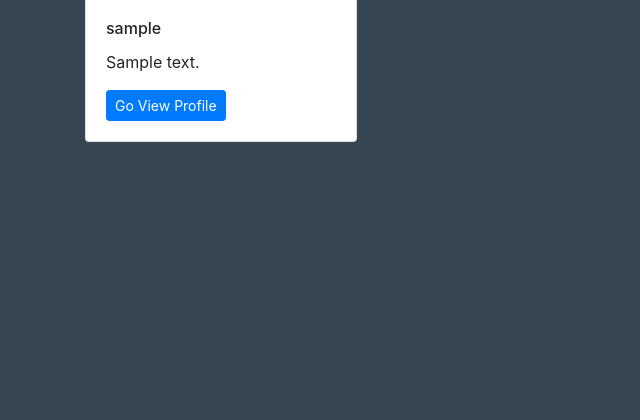
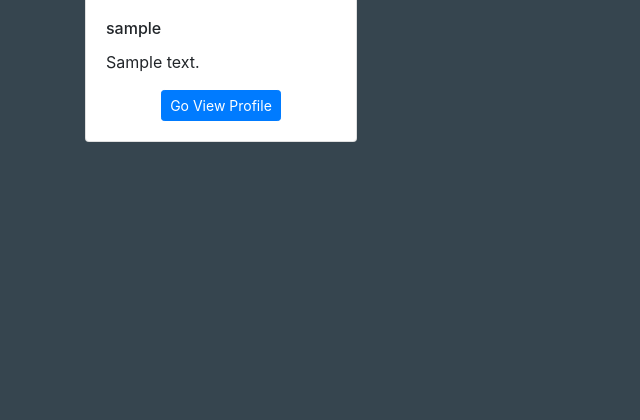
Before and after one commit to engrpatel21/pitcure-me, a Django app: page / in a window 1280 px wide. Shown: the part 314-734 px from the top of the page, without its empty margins (0-640 px from the left). Run offline with Django 3.2, Linux system fonts and the light colour scheme; tables that the repository leaves empty hold one stand-in row (values such as "Sample post"); some libraries are stand-ins or nearby versions.

Commit message:
styling change

```diff
--- a/main_app/templates/home.html
+++ b/main_app/templates/home.html
@@ -10,7 +10,10 @@
                 <div class="card-body">
                     <h6 class="card-title">{{u.user}}</h6>
                     <p class="card-text">{{u.bio}}</p>
-                    <a href=" {% url 'profile' u.user.id %} " class="btn btn-primary btn-sm">Go View Profile</a>
+                    <div class="container d-flex justify-content-center">
+                           <a href=" {% url 'profile' u.user.id %} " class="btn btn-primary btn-sm">Go View Profile</a>
+                    </div>
+
                 </div>
                 </div>
         </div>
```
